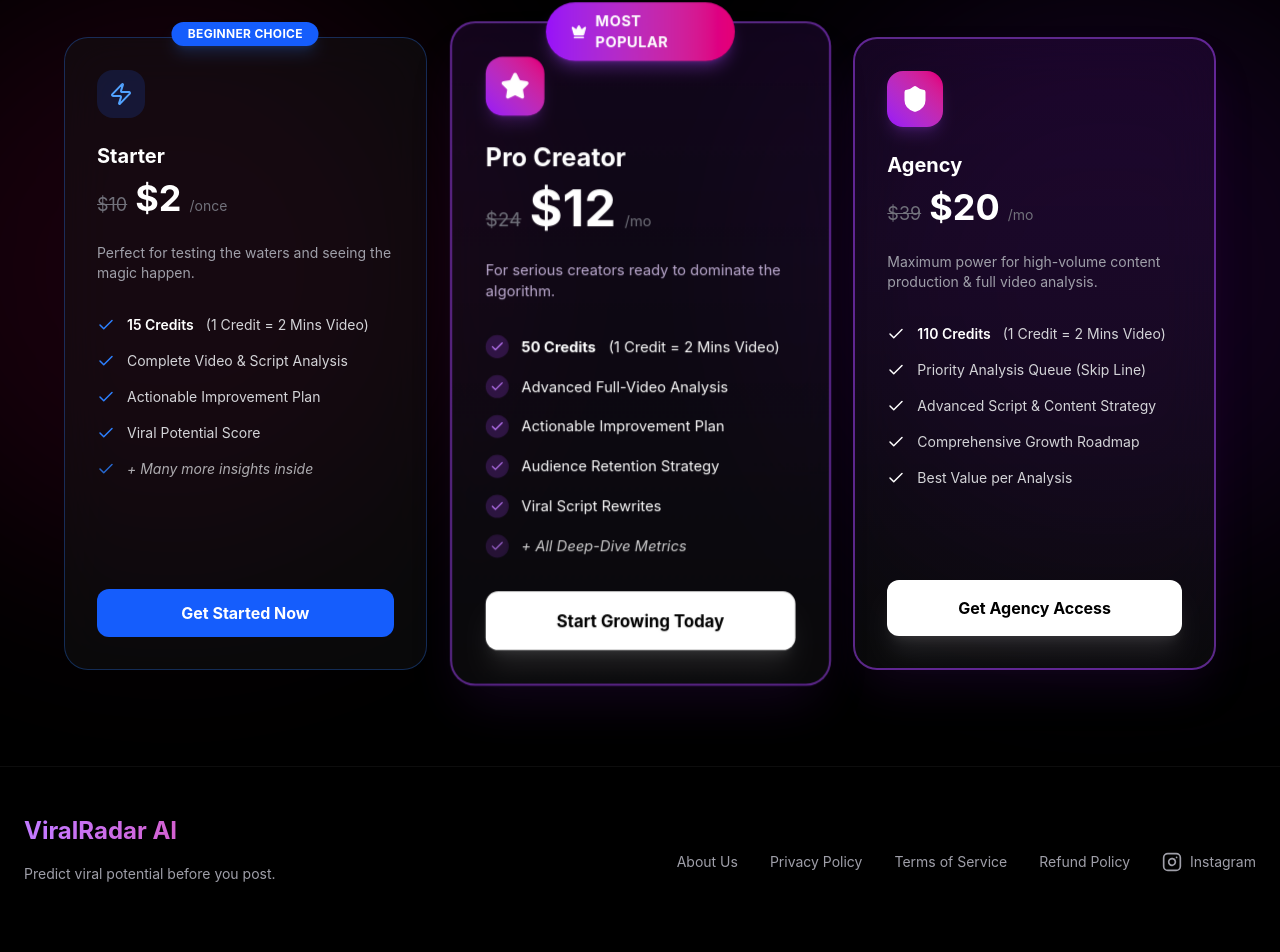
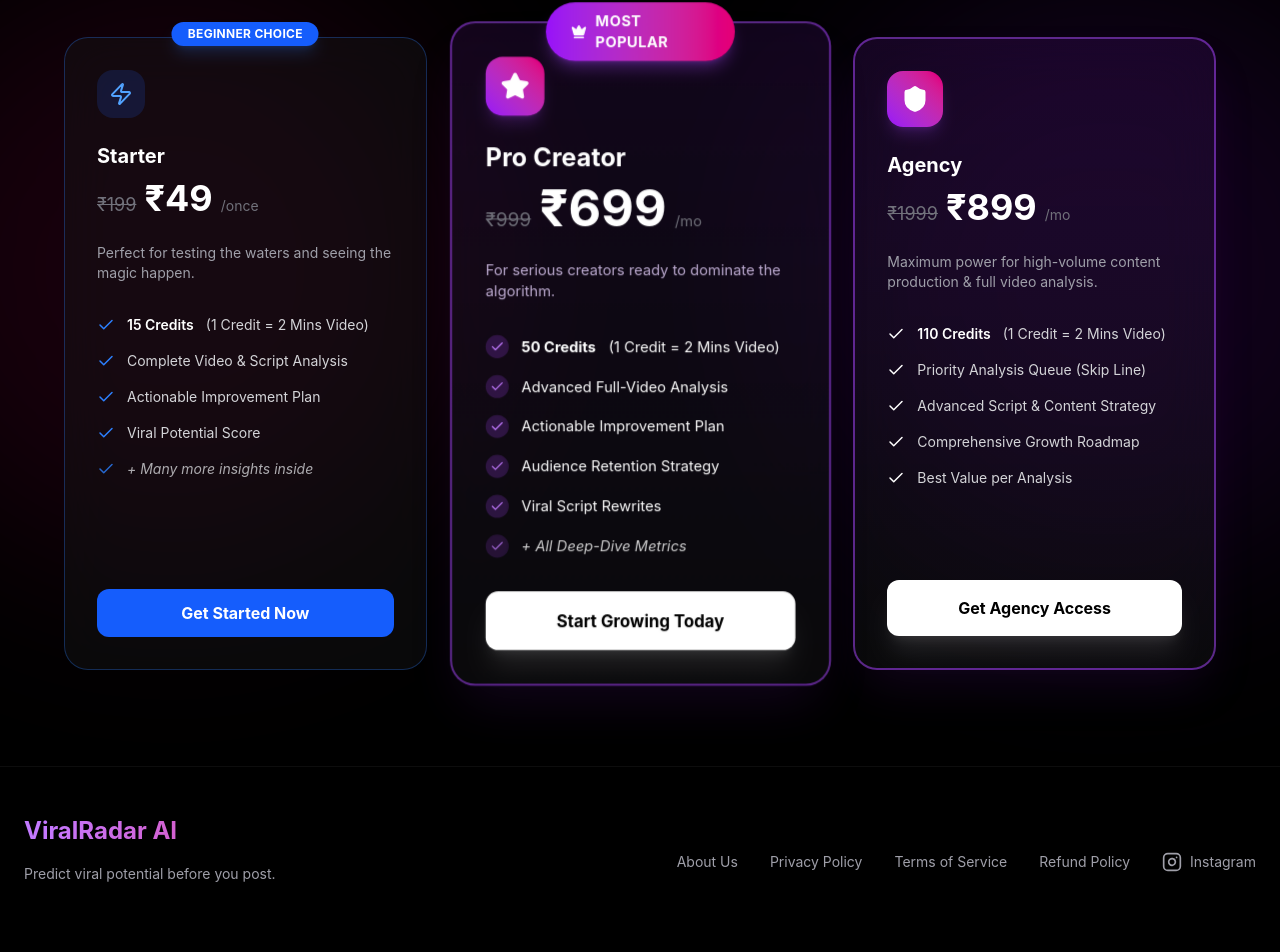
Before and after one commit to Faxhii/viral-radar, a Next.js app: page / in a window 1280 px wide. Shown: the part 2667-3619 px from the top of the page. Built offline with nearby package versions, Linux system fonts and the light colour scheme; no server answers.

Commit message:
Revert to INR payment system

```diff
--- a/src/app/dashboard/pricing/page.tsx
+++ b/src/app/dashboard/pricing/page.tsx
@@ -52,7 +52,7 @@ export default function PricingPage() {
         const { planId, amount } = pendingTransaction;
         setShowPaymentNotice(false);
         setLoading(true);
-        const currency = "USD";
+        const currency = "INR";
         try {
             const res = await loadRazorpay();
             if (!res) {
@@ -62,7 +62,7 @@ export default function PricingPage() {
 
             // 1. Create Order
             // Razorpay checks:
-            // USD: amount in cents (1000 = $10)
+            // INR: amount in paise (1000 = ₹10)
             const order = await createRazorpayOrder(planId, amount * 100, currency);
 
             // 2. Open Razorpay
@@ -158,7 +158,7 @@ export default function PricingPage() {
                                 <strong>Measures to keep our prices low:</strong> We are currently upgrading our business banking infrastructure to bring you these launch offers.
                             </p>
                             <p>
-                                To ensure uninterrupted service, payments are processed securely via our global payment partner.
+                                To ensure uninterrupted service, payments are temporarily processed through our authorized billing representative, <strong className="text-white">Jumailath Kainottu</strong>.
                             </p>
                             <div className="bg-white/5 p-3 rounded-lg border border-white/5 text-xs text-zinc-400">
                                 <p className="flex items-center gap-2 mb-1">
@@ -251,8 +251,8 @@ export default function PricingPage() {
                         </div>
                         <h3 className="text-xl font-bold mb-2">Starter</h3>
                         <div className="flex items-baseline gap-2 mb-6">
-                            <span className="text-zinc-500 line-through text-lg">$10</span>
-                            <span className="text-3xl font-bold">$2</span>
+                            <span className="text-zinc-500 line-through text-lg">₹199</span>
+                            <span className="text-3xl font-bold">₹49</span>
                             <span className="text-sm text-zinc-500 font-normal">/once</span>
                         </div>
                         <p className="text-zinc-400 mb-6 text-xs">Perfect for testing the waters and seeing the magic happen.</p>
@@ -289,7 +289,7 @@ export default function PricingPage() {
                             </button>
                         ) : (
                             <button
-                                onClick={() => initiatePayment('starter', 2)}
+                                onClick={() => initiatePayment('starter', 49)}
                                 disabled={loading}
                                 className="w-full py-3 rounded-xl bg-blue-600 hover:bg-blue-500 text-white text-center font-semibold transition-all hover:scale-[1.02] disabled:opacity-50 disabled:cursor-not-allowed text-sm"
                             >
@@ -313,8 +313,8 @@ export default function PricingPage() {
 
                         <h3 className="text-2xl font-bold mb-2 text-white">Pro Creator</h3>
                         <div className="flex items-baseline gap-2 mb-6">
-                            <span className="text-purple-300/50 line-through text-xl">$24</span>
-                            <span className="text-4xl font-bold">$12</span>
+                            <span className="text-purple-300/50 line-through text-xl">₹999</span>
+                            <span className="text-4xl font-bold">₹699</span>
                             <span className="text-lg text-zinc-500 font-normal">/mo</span>
                         </div>
                         <p className="text-purple-200/60 mb-6 text-sm">For serious creators ready to dominate the algorithm.</p>
@@ -352,7 +352,7 @@ export default function PricingPage() {
                             </button>
                         ) : (
                             <button
-                                onClick={() => initiatePayment('pro', 12)}
+                                onClick={() => initiatePayment('pro', 699)}
                                 disabled={loading}
                                 className="w-full py-4 rounded-xl bg-white text-black hover:bg-zinc-200 text-center font-bold transition-all hover:scale-[1.02] flex items-center justify-center gap-2 shadow-lg shadow-white/10 disabled:opacity-50 disabled:cursor-not-allowed"
                             >
@@ -369,8 +369,8 @@ export default function PricingPage() {
                         </div>
                         <h3 className="text-2xl font-bold mb-2">Agency</h3>
                         <div className="flex items-baseline gap-2 mb-6">
-                            <span className="text-zinc-500 line-through text-xl">$39</span>
-                            <span className="text-4xl font-bold">$20</span>
+                            <span className="text-zinc-500 line-through text-xl">₹1999</span>
+                            <span className="text-4xl font-bold">₹899</span>
                             <span className="text-lg text-zinc-500 font-normal">/mo</span>
                         </div>
                         <p className="text-zinc-400 mb-6 text-sm">Maximum power for high-volume content production & full video analysis.</p>
@@ -404,7 +404,7 @@ export default function PricingPage() {
                             </button>
                         ) : (
                             <button
-                                onClick={() => initiatePayment('agency', 20)}
+                                onClick={() => initiatePayment('agency', 899)}
                                 disabled={loading}
                                 className="w-full py-4 rounded-xl bg-white text-black hover:bg-zinc-100 text-center font-bold transition-all hover:scale-[1.02] shadow-xl shadow-white/10 disabled:opacity-50 disabled:cursor-not-allowed"
                             >
--- a/src/components/landing/PricingSection.tsx
+++ b/src/components/landing/PricingSection.tsx
@@ -32,8 +32,8 @@ export default function PricingSection() {
                         </div>
                         <h3 className="text-xl font-bold mb-2">Starter</h3>
                         <div className="flex items-baseline gap-2 mb-6">
-                            <span className="text-zinc-500 line-through text-lg">$10</span>
-                            <span className="text-4xl font-bold text-white">$2</span>
+                            <span className="text-zinc-500 line-through text-lg">₹199</span>
+                            <span className="text-4xl font-bold text-white">₹49</span>
                             <span className="text-sm text-zinc-500 font-normal">/once</span>
                         </div>
                         <p className="text-zinc-400 mb-8 text-sm h-10">Perfect for testing the waters and seeing the magic happen.</p>
@@ -78,8 +78,8 @@ export default function PricingSection() {
 
                         <h3 className="text-2xl font-bold mb-2 text-white">Pro Creator</h3>
                         <div className="flex items-baseline gap-2 mb-6">
-                            <span className="text-zinc-500 line-through text-lg">$24</span>
-                            <span className="text-5xl font-bold text-white">$12</span>
+                            <span className="text-zinc-500 line-through text-lg">₹999</span>
+                            <span className="text-5xl font-bold text-white">₹699</span>
                             <span className="text-sm text-zinc-500 font-normal">/mo</span>
                         </div>
                         <p className="text-purple-200/80 mb-8 text-sm h-10">For serious creators ready to dominate the algorithm.</p>
@@ -123,8 +123,8 @@ export default function PricingSection() {
                         </div>
                         <h3 className="text-xl font-bold mb-2">Agency</h3>
                         <div className="flex items-baseline gap-2 mb-6">
-                            <span className="text-zinc-500 line-through text-lg">$39</span>
-                            <span className="text-4xl font-bold text-white">$20</span>
+                            <span className="text-zinc-500 line-through text-lg">₹1999</span>
+                            <span className="text-4xl font-bold text-white">₹899</span>
                             <span className="text-sm text-zinc-500 font-normal">/mo</span>
                         </div>
                         <p className="text-zinc-400 mb-8 text-sm h-10">Maximum power for high-volume content production & full video analysis.</p>
--- a/src/lib/api.ts
+++ b/src/lib/api.ts
@@ -139,7 +139,7 @@ interface RazorpayOrderResponse {
     created_at: number;
 }
 
-export const createRazorpayOrder = async (planId: string, amount: number, currency: string = "USD") => {
+export const createRazorpayOrder = async (planId: string, amount: number, currency: string = "INR") => {
     const response = await api.post('/api/razorpay/order', {
         plan_id: planId,
         amount: amount,
```
